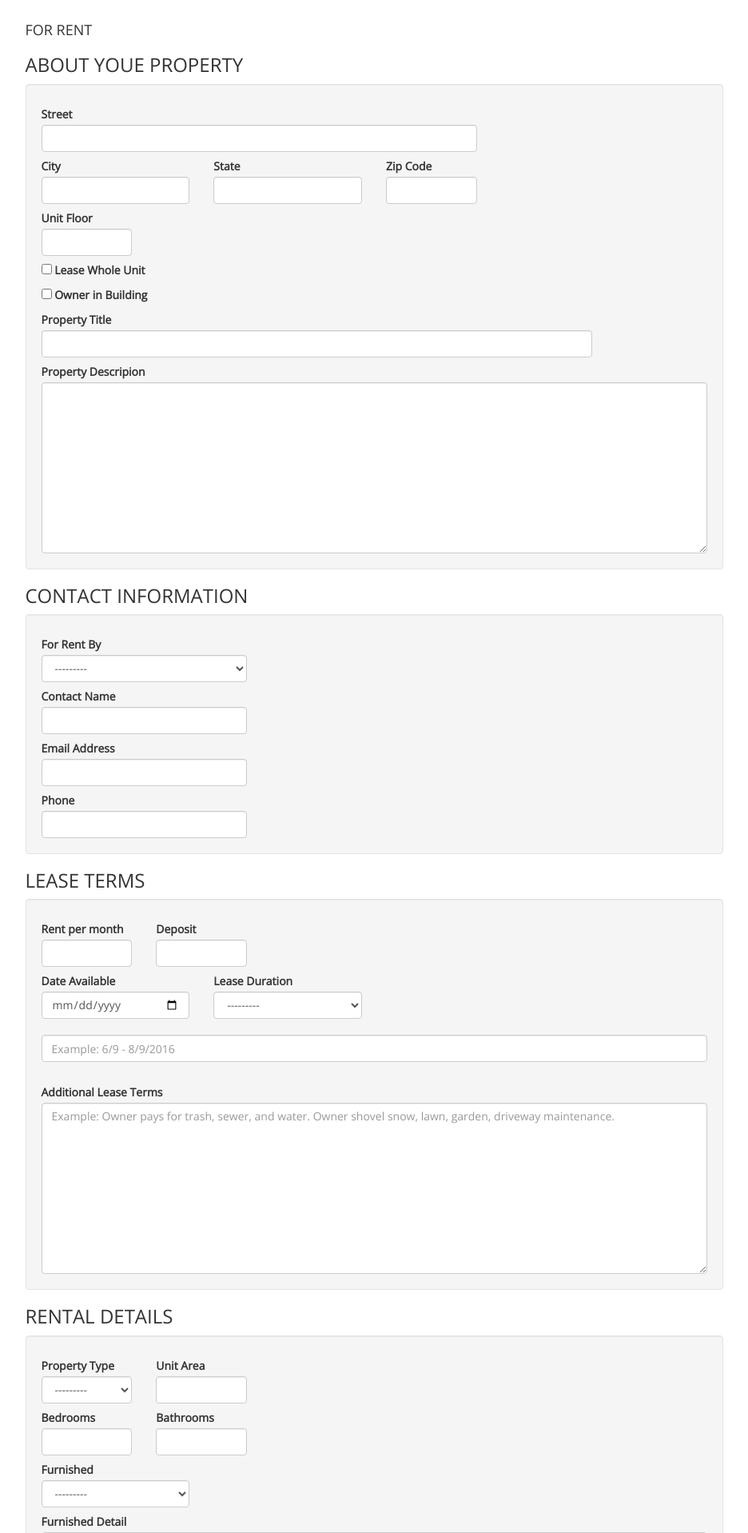
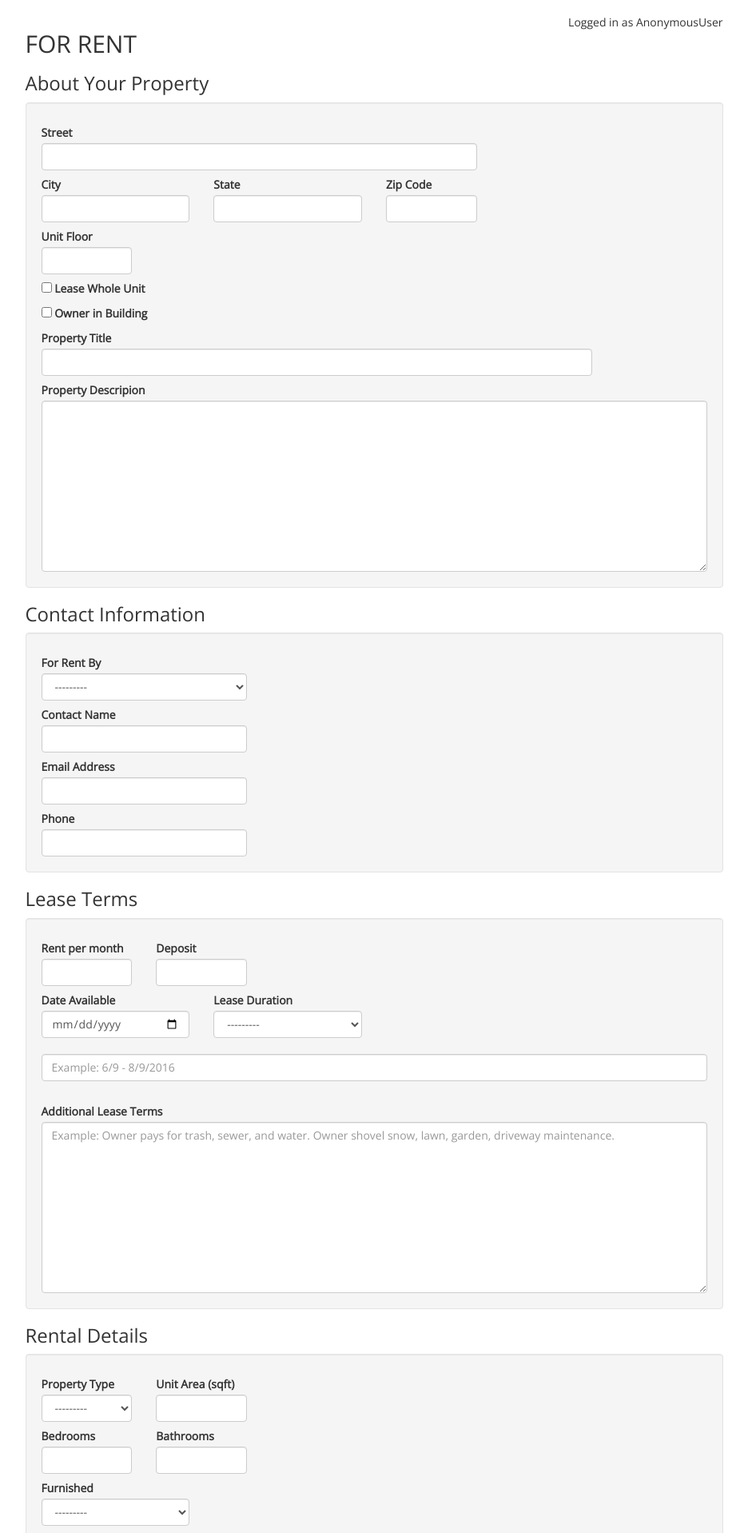
Before and after one commit to xyb994/housing, a Django app: template housing/listings/templates/listings/new-listing.html in a window 1280 px wide. Shown: the part 51-1968 px from the top of the page at 80% size, without its empty margins (172-1108 px from the left). Run offline with Django 3.2, Linux system fonts and the light colour scheme; the template is opened without the code that fills it: values that come from a table or form of the project are taken from there, others are empty; parts of the project's set-up code (start-up, migrations or seed data) failed here and were passed over; some libraries are stand-ins or nearby versions.

Commit message:
Add displaying user that's logged in

```diff
--- a/housing/listings/templates/accounts/profile.html
+++ b/housing/listings/templates/accounts/profile.html
@@ -6,7 +6,8 @@
 {% endblock %}
 
 {% block content %}
-<h2>My Listings</h2>
+<p class="pull-right">Logged in as {{ request.user }}</p>
+<h3>My Listings</h3>
 <span class="pull-right">
   <a href="/newListing" class="btn btn-primary">Create New Listing</a>
 </span>
--- a/housing/listings/templates/listings/new-listing.html
+++ b/housing/listings/templates/listings/new-listing.html
@@ -7,12 +7,15 @@
 {% endblock %}
 
 {% block content %}
-<form method="POST">{% csrf_token %}
+<p class="pull-right">Logged in as {{ request.user }}</p>
+
+<form method="POST">
+  {% csrf_token %}
   {{ form.errors }}
   {{ form.non_field_errors }}
-  <h4>FOR RENT</h4>
+  <h2>FOR RENT</h2>
 
-  <h3>ABOUT YOUE PROPERTY</h3>
+  <h3>About Your Property</h3>
   <div id="property-info" class="well">
     <div class="row">
       <div class="col-sm-8">
@@ -47,7 +50,7 @@
     <label for="id_property_description">Property Descripion</label> {{ form.property_description|add_attributes:"class, form-control" }}
   </div>
 
-  <h3>CONTACT INFORMATION</h3>
+  <h3>Contact Information</h3>
   <div id="contact-info" class="well">
     <div class="row">
       <div class="col-sm-4">
@@ -71,7 +74,7 @@
     </div>
   </div>
 
-  <h3>LEASE TERMS</h3>
+  <h3>Lease Terms</h3>
   <div id="lease-terms" class="well">
     <div class="row">
       <div class="col-sm-2">
@@ -93,14 +96,14 @@
     <label for="id_additional_lease_terms">Additional Lease Terms</label> {{ form.additional_lease_terms|add_attributes:"class, form-control" }}
   </div>
 
-  <h3>RENTAL DETAILS</h3>
+  <h3>Rental Details</h3>
   <div id="rental-details" class="well">
     <div class="row">
       <div class="col-sm-2">
         <label for="id_property_type">Property Type</label> {{ form.property_type|add_attributes:"class, form-control" }}
       </div>
       <div class="col-sm-2">
-        <label for="id_unit_sqft">Unit Area</label> {{ form.unit_sqft|add_attributes:"class, form-control" }}
+        <label for="id_unit_sqft">Unit Area (sqft)</label> {{ form.unit_sqft|add_attributes:"class, form-control" }}
       </div>
     </div>
     <div class="row">
@@ -123,14 +126,14 @@
       </div>
     </div>
 
-    <h4>UTILITIES INCLUDED</h4>
+    <h4>Utilities Included</h4>
     {{ form.is_water_included }} <label for="id_is_water_included">Water</label><br>
     {{ form.is_electricity_included }} <label for="id_is_electricity_included">Electricity</label><br>
     {{ form.is_heat_included }} <label for ="id_is_heat_included">Heat</label><br>
     {{ form.is_internet_included }} <label for ="id_is_internet_included">Internet</label><br>
     {{ form.is_cable_included }} <label for="id_is_cable_included">Cable</label><br>
 
-    <h4>AMENITIES INCLUDED</h4>
+    <h4>Amenities Included</h4>
     <div class="row">
       <div class="col-sm-3">
         <label for="id_laundry_type">Laundry</label> {{ form.laundry_type|add_attributes:"class, form-control" }}
@@ -154,7 +157,6 @@
     {{ form.has_fridge }} <label for="id_has_fridge">Fridge</label><br>
     {{ form.has_garbage_disposal }} <label for="id_has_garbage_disposal">Garbage disposal</label>
   </div>
-
-  <button type="submit" class="save btn btn-default">Submit</button>
-</form>
+  <p>Make sure you activate the listing after submission.</p>
+  <button type="submit" class="btn btn-primary btn-custom">Submit</button>
 {% endblock %}
```
